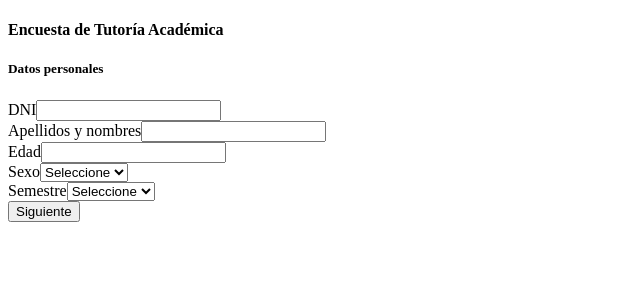
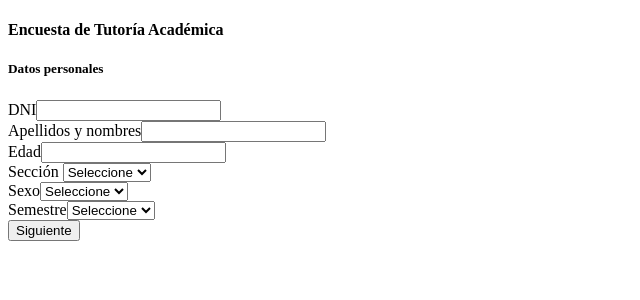
Before and after one commit to StephanieVA/gestion-tiempo, an Angular app: page /encuesta in a window 1280 px wide. Shown: the top 300 px of the page, without its empty margins (0-640 px from the left). Built offline with nearby package versions, Linux system fonts and the light colour scheme.

Commit message:
Update encuesta.component.html

```diff
--- a/src/app/pages/encuesta/encuesta.component.html
+++ b/src/app/pages/encuesta/encuesta.component.html
@@ -56,6 +56,42 @@
                             [(ngModel)]="persona.edad">
 
                     </div>
+                  <div class="col-md-3 mb-3">
+
+<label>
+Sección
+</label>
+
+
+<select
+class="form-select"
+[(ngModel)]="persona.seccion">
+
+
+<option value="">
+Seleccione
+</option>
+
+
+<option>
+A
+</option>
+
+
+<option>
+B
+</option>
+
+
+<option>
+C
+</option>
+
+
+</select>
+
+
+</div>
 
                     <div class="col-md-3 mb-3">
 
```
